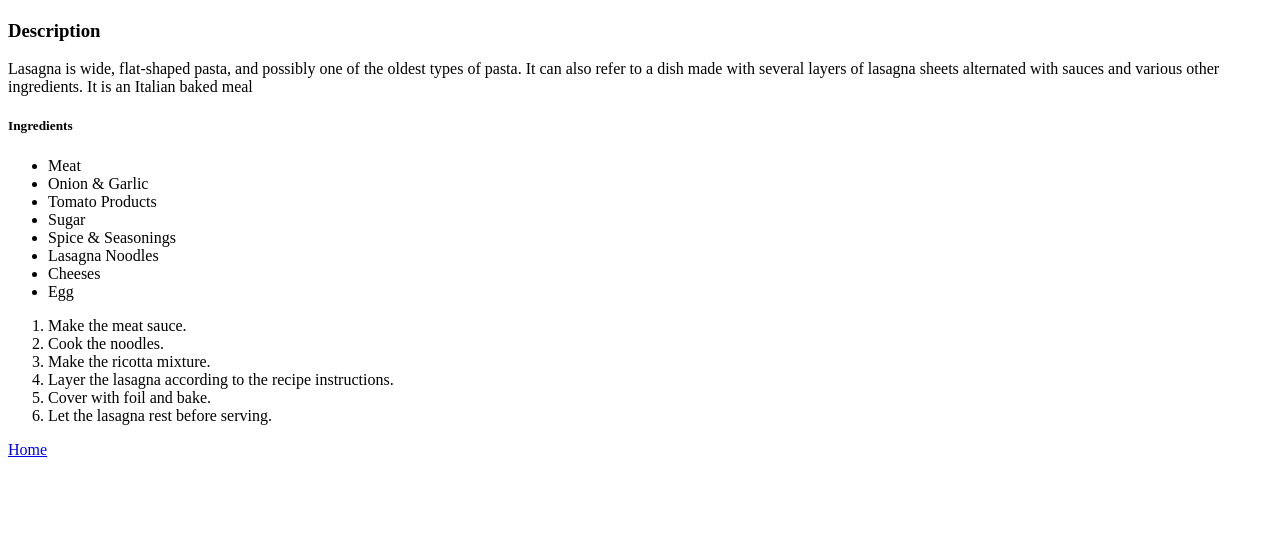
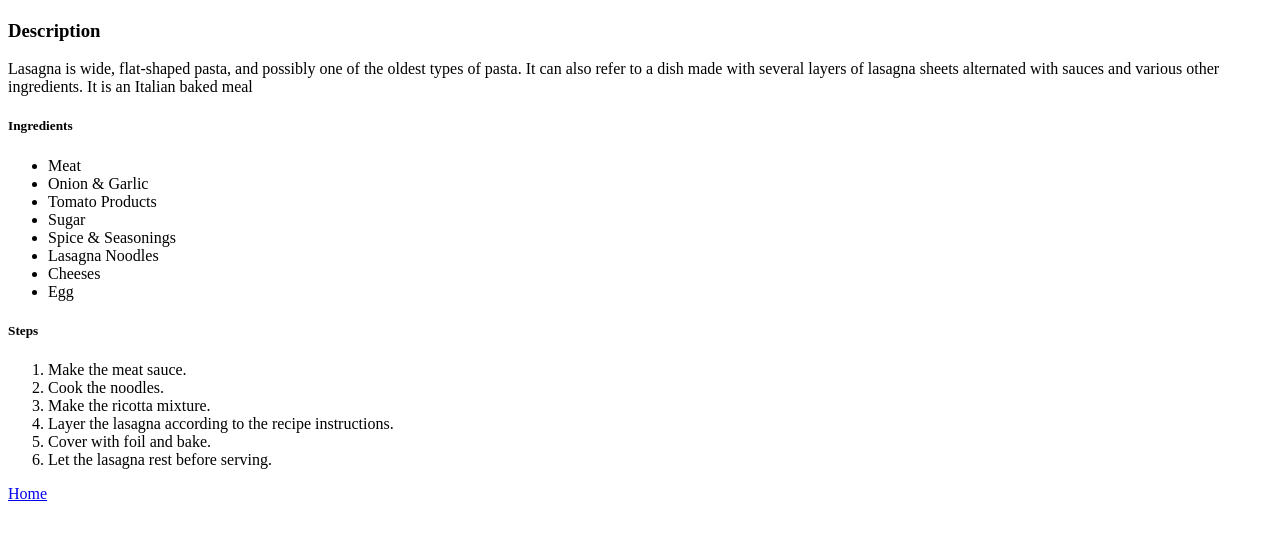
Before and after one commit to Aphene101/odin-recipes, a plain HTML site: page recipes/lasagna.html in a window 1280 px wide. Shown: the part 99-636 px from the top of the page. Drawn offline with Linux system fonts and the light colour scheme.

Commit message:
forgot to actually add the title

```diff
--- a/recipes/lasagna.html
+++ b/recipes/lasagna.html
@@ -30,6 +30,7 @@
         <li>Egg</li>
     </ul>
 
+    <h5>Steps</h5>
     <ol>
         <li>Make the meat sauce.</li>
         <li>Cook the noodles.</li>
```
